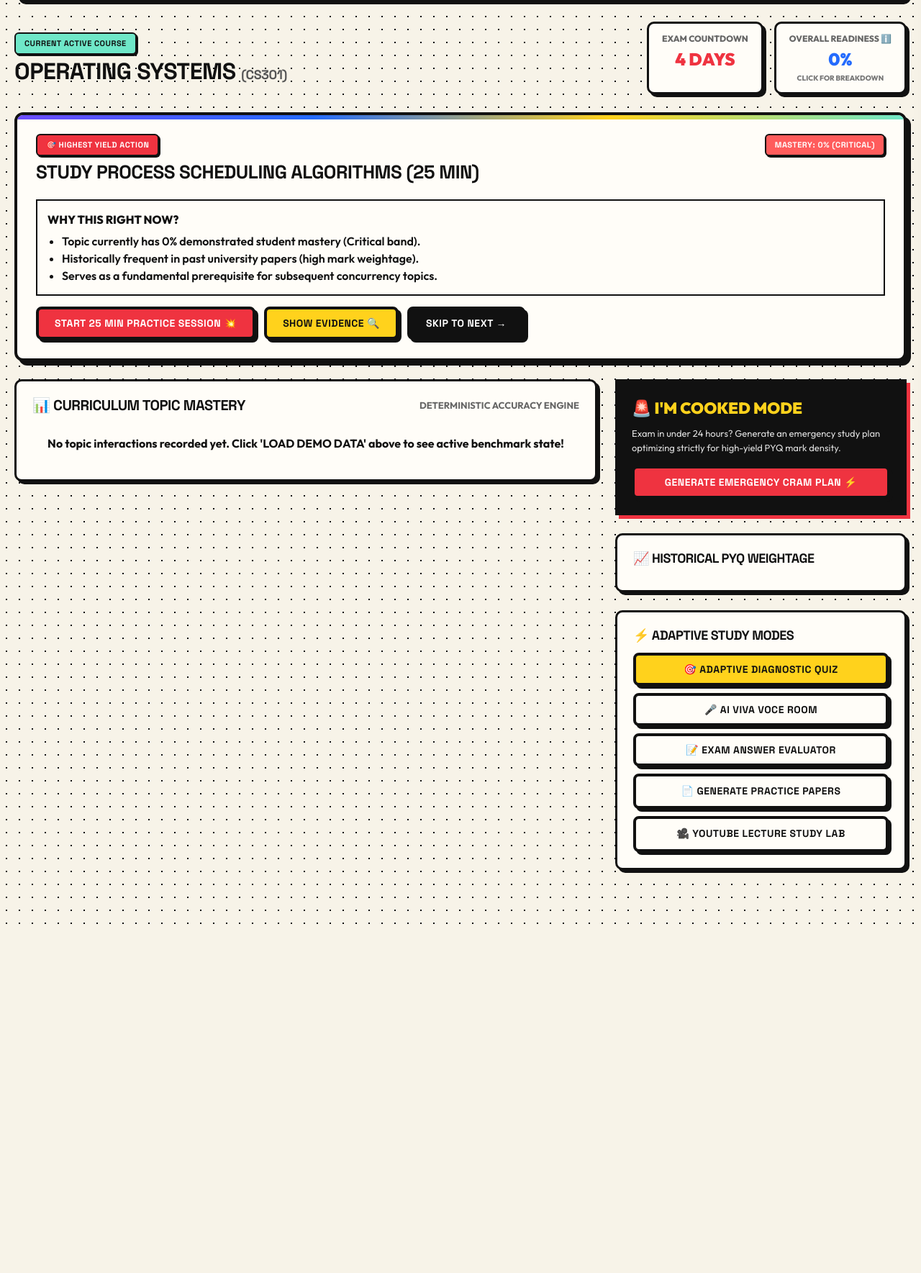
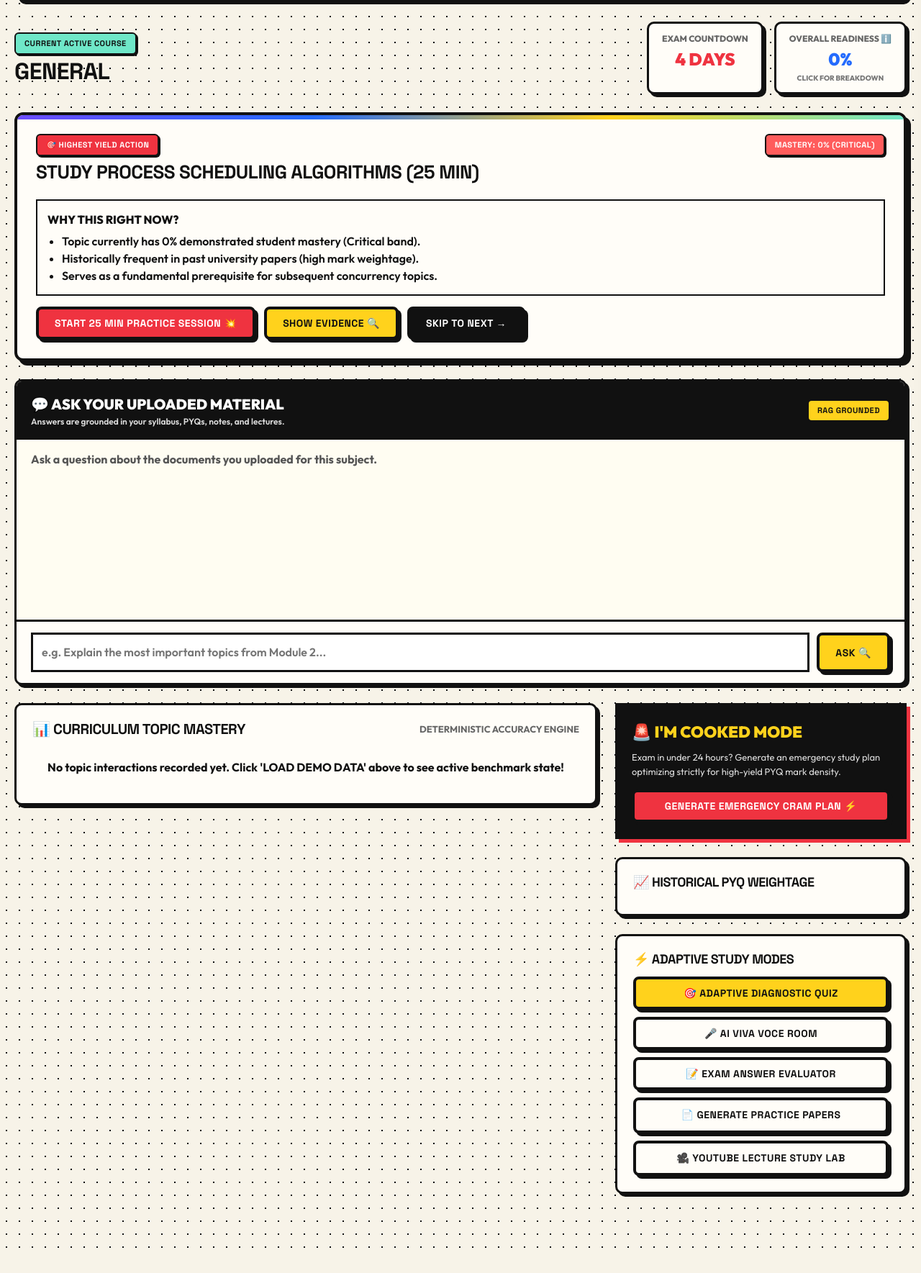
Before and after one commit to asmitsaw/abhyasAI, a Flask app: page /dashboard in a window 1280 px wide. Shown: the part 96-1865 px from the top of the page at 72% size. Before the commit the page ends 1380 px from the top, so only its background shows below. Run offline with Flask 3, Linux system fonts and the light colour scheme; data that the repository does not hold is empty.

Commit message:
feat: enhance dashboard and onboarding with dynamic subject display; add document chat feature for uploaded materials

```diff
--- a/app.py
+++ b/app.py
@@ -78,7 +78,10 @@ def home():
 
 @app.route("/dashboard")
 def dashboard():
-    return render_template("dashboard.html")
+    return render_template(
+        "dashboard.html",
+        initial_subject=session.get("current_subject", "")
+    )
 
 
 @app.route("/system-health")
--- a/routes/api_routes.py
+++ b/routes/api_routes.py
@@ -88,6 +88,7 @@ def query_rag():
         result = rag_pipeline.query(
             question=question,
             subject=subject,
+            document_type=data.get("document_type") or None,
             top_k=int(data.get("top_k", 5)),
             use_reasoning=bool(data.get("use_reasoning", False))
         )
--- a/templates/dashboard.html
+++ b/templates/dashboard.html
@@ -162,7 +162,7 @@
             <div>
                 <span class="badge-pill badge-mastered">CURRENT ACTIVE COURSE</span>
                 <h1 style="margin: 6px 0 0; font-size: 32px; font-weight: 900;">
-                    OPERATING SYSTEMS <span style="font-size: 18px; color: #555;">(CS301)</span>
+                    <span id="dashboard-subject-title">YOUR UPLOADED SUBJECT</span>
                 </h1>
             </div>
             <div style="display: flex; gap: 15px;">
@@ -211,6 +211,26 @@
                     SKIP TO NEXT →
                 </button>
             </div>
+        </div>
+
+        <!-- DOCUMENT RAG CHAT -->
+        <div class="stat-card" style="margin: 25px 0; padding: 0; overflow: hidden;">
+            <div style="background: var(--black); color: white; padding: 16px 20px; display: flex; justify-content: space-between; align-items: center; gap: 12px; flex-wrap: wrap;">
+                <div>
+                    <div style="font-size: 20px; font-weight: 900;">💬 ASK YOUR UPLOADED MATERIAL</div>
+                    <div style="font-size: 12px; color: #ddd; font-weight: 600;">Answers are grounded in your syllabus, PYQs, notes, and lectures.</div>
+                </div>
+                <span class="badge-pill" style="background: var(--yellow); color: var(--black);">RAG GROUNDED</span>
+            </div>
+            <div id="document-chat-messages" style="height: 250px; overflow-y: auto; padding: 15px 20px; background: #fffdf2;">
+                <div style="font-weight: 700; color: #555;">Ask a question about the documents you uploaded for this subject.</div>
+            </div>
+            <form id="document-chat-form" style="display: flex; gap: 10px; padding: 15px 20px; border-top: 3px solid var(--black);">
+                <input id="document-chat-input" type="text" autocomplete="off"
+                    placeholder="e.g. Explain the most important topics from Module 2..."
+                    style="flex: 1; min-width: 0; padding: 12px; border: 3px solid var(--black); font: inherit; font-weight: 600;">
+                <button id="document-chat-submit" class="comic-button yellow" type="submit">ASK 🔍</button>
+            </form>
         </div>
 
         <!-- MAIN TWO-COLUMN WORKSPACE -->
@@ -553,13 +573,17 @@
     <!-- SCRIPTS -->
     <script>
         const subjectFromUrl = new URLSearchParams(window.location.search).get("subject");
-        let currentSubject = subjectFromUrl || localStorage.getItem("abhyas_subject") || "My Subject";
+        const initialSubject = {{ initial_subject|default("", true)|tojson }};
+        let currentSubject = subjectFromUrl || initialSubject || localStorage.getItem("abhyas_subject") || "General";
+        localStorage.setItem("abhyas_subject", currentSubject);
         let activeAdaptiveSessionId = null;
         let activeVivaSessionId = null;
 
         // Auto-load on page load
         window.addEventListener("DOMContentLoaded", () => {
+            document.getElementById("dashboard-subject-title").textContent = currentSubject.toUpperCase();
             fetchDashboardData();
+            document.getElementById("document-chat-form").addEventListener("submit", askUploadedDocuments);
         });
 
         async function fetchDashboardData() {
@@ -569,8 +593,73 @@
                 if (json.success) {
                     renderDashboard(json.data);
                 }
+
             } catch (err) {
                 console.error("Dashboard fetch error:", err);
+            }
+        }
+
+        function appendDocumentChatMessage(role, text, citations) {
+            const messages = document.getElementById("document-chat-messages");
+            const wrapper = document.createElement("div");
+            wrapper.style.cssText = "margin-bottom: 12px; display: flex; flex-direction: column; align-items: " +
+                (role === "user" ? "flex-end" : "flex-start") + ";";
+            const bubble = document.createElement("div");
+            bubble.style.cssText = "max-width: 90%; white-space: pre-wrap; padding: 10px 13px; border: 2px solid var(--black); " +
+                "background: " + (role === "user" ? "var(--yellow)" : "white") + "; font-weight: 600;";
+            bubble.textContent = text;
+            wrapper.appendChild(bubble);
+            if (citations && citations.length) {
+                const sources = document.createElement("div");
+                sources.style.cssText = "max-width: 90%; margin-top: 4px; font-size: 11px; font-weight: 700; color: #555;";
+                sources.textContent = "Sources: " + citations.map(c => c.reference || c.source_name || "Uploaded material").join(" | ");
+                wrapper.appendChild(sources);
+            }
+            messages.appendChild(wrapper);
+            messages.scrollTop = messages.scrollHeight;
+        }
+
+        async function askUploadedDocuments(event) {
+            event.preventDefault();
+            const input = document.getElementById("document-chat-input");
+            const button = document.getElementById("document-chat-submit");
+            const question = input.value.trim();
+            if (!question) return;
+
+            appendDocumentChatMessage("user", question);
+            input.value = "";
+            input.disabled = true;
+            button.disabled = true;
+            button.textContent = "SEARCHING...";
+            appendDocumentChatMessage("assistant", "Searching your uploaded material...");
+
+            try {
+                const res = await fetch("/api/rag/query", {
+                    method: "POST",
+                    headers: { "Content-Type": "application/json" },
+                    body: JSON.stringify({ question, subject: currentSubject, top_k: 5 })
+                });
+                const json = await res.json();
+                const messages = document.getElementById("document-chat-messages");
+                messages.removeChild(messages.lastElementChild);
+                if (!res.ok || !json.success || !json.data) {
+                    throw new Error(json.error || "The document assistant could not answer.");
+                }
+                const answer = json.data.evidence_found
+                    ? json.data.answer
+                    : "I couldn't find enough evidence in the uploaded material to answer that question.";
+                appendDocumentChatMessage("assistant", answer, json.data.citations);
+            } catch (error) {
+                const messages = document.getElementById("document-chat-messages");
+                if (messages.lastElementChild && messages.lastElementChild.textContent === "Searching your uploaded material...") {
+                    messages.removeChild(messages.lastElementChild);
+                }
+                appendDocumentChatMessage("assistant", "Document chat error: " + error.message);
+            } finally {
+                input.disabled = false;
+                button.disabled = false;
+                button.textContent = "ASK 🔍";
+                input.focus();
             }
         }
 
--- a/templates/onboarding.html
+++ b/templates/onboarding.html
@@ -205,7 +205,7 @@
                 <div id="ready-banner" style="display: none; margin-top: 25px; text-align: center; background: #e8f5e9; border: 3px solid var(--black); padding: 20px;">
                     <h3 style="margin: 0 0 8px; color: #2e7d32; font-size: 22px;">EXAM INTELLIGENCE SYSTEM READY! 🚀</h3>
                     <p style="font-weight: 700; margin-bottom: 15px;">All documents indexed into RAG. Historical question patterns and concept maps are live.</p>
-                    <a href="/dashboard" class="comic-button yellow" style="font-size: 18px; padding: 14px 28px; text-decoration: none;">
+                    <a id="dashboard-link" href="/dashboard" class="comic-button yellow" style="font-size: 18px; padding: 14px 28px; text-decoration: none;">
                         LAUNCH YOUR PERSONALIZED DASHBOARD 💥
                     </a>
                 </div>
@@ -282,6 +282,7 @@
                 const dashboardLink = document.getElementById("dashboard-link");
                 if (dashboardLink && data.data && data.data.subject) {
                     dashboardLink.href = `/dashboard?subject=${encodeURIComponent(data.data.subject)}`;
+                    localStorage.setItem("abhyas_subject", data.data.subject);
                 }
 
                 const warnings = (data.data && data.data.rag_indexing && data.data.rag_indexing.warnings) || [];
```
